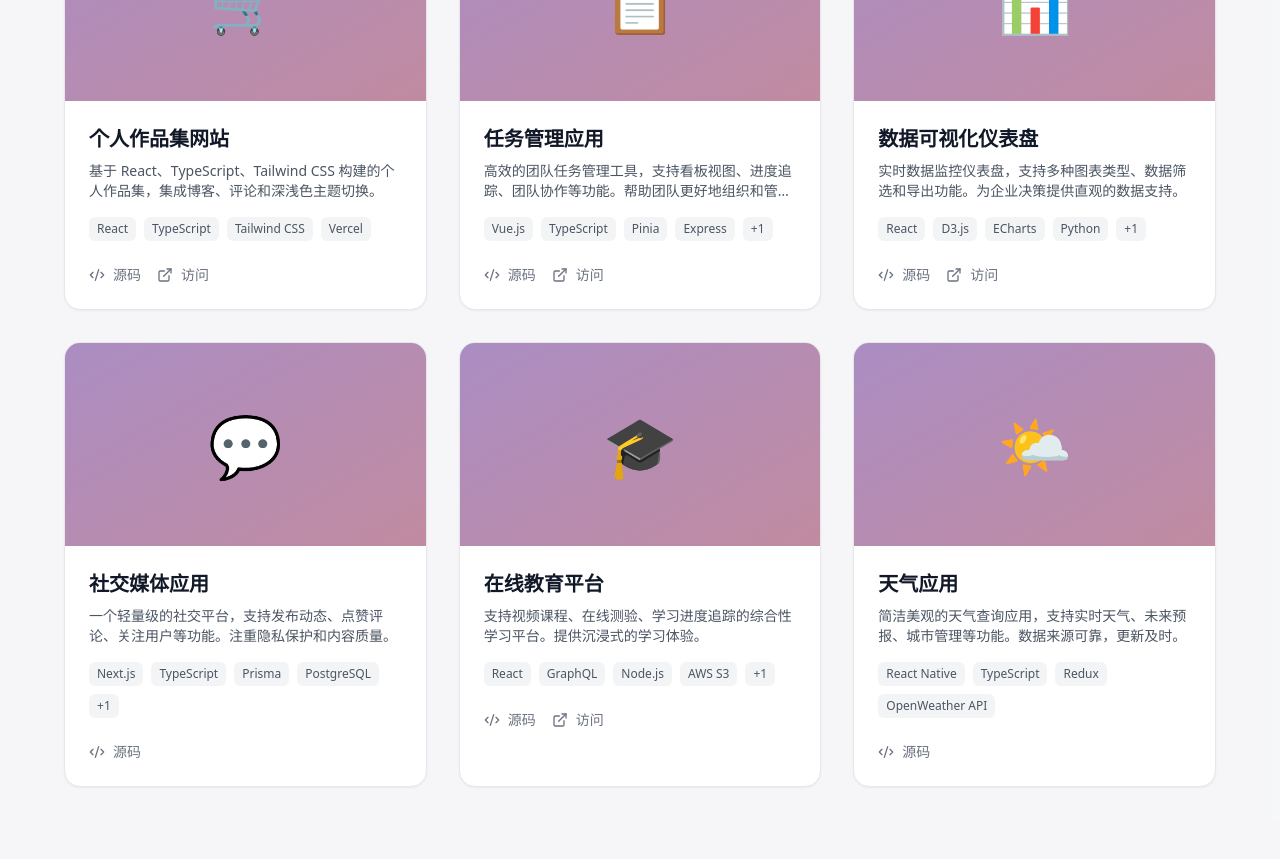
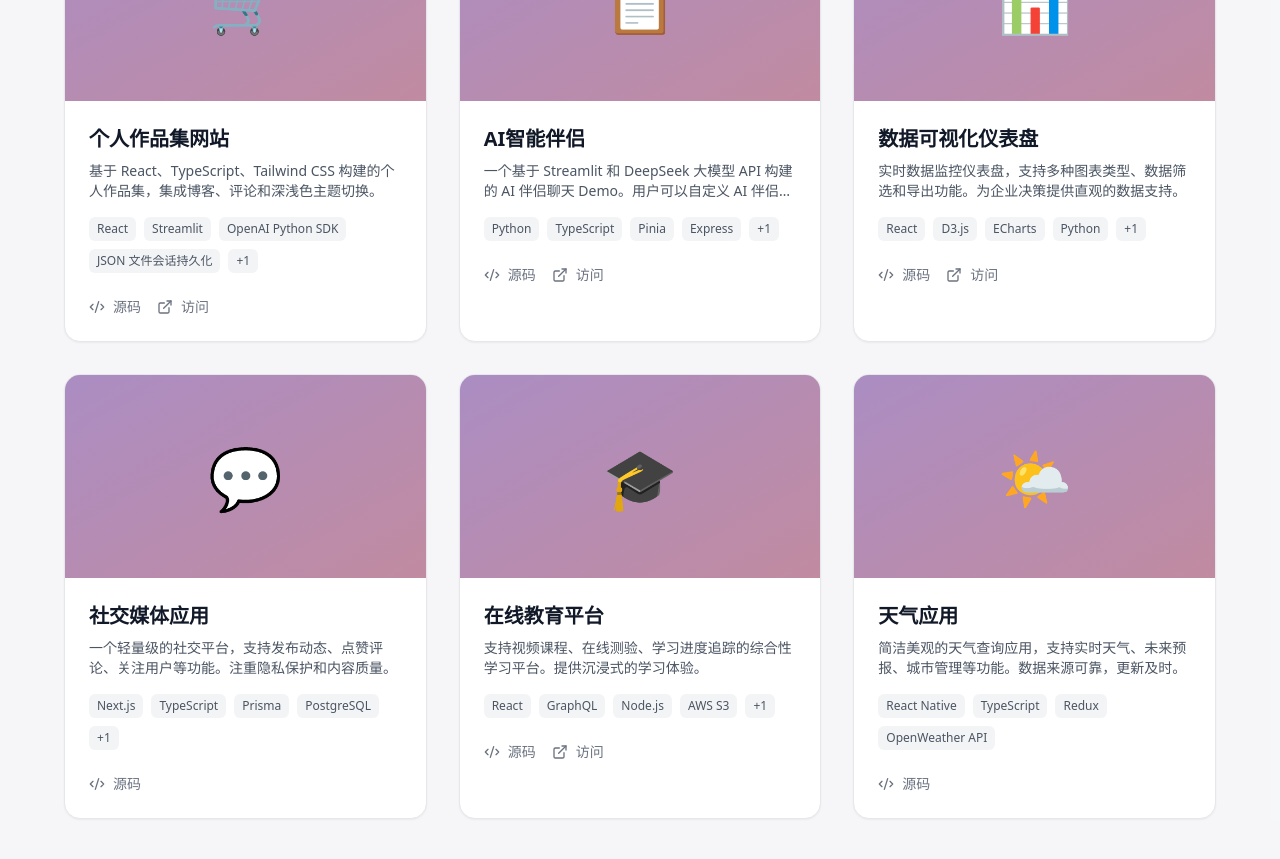
Before and after one commit to hxblue/my-website, a React (Vite) app: page / in a window 1280 px wide. Shown: the part 1720-2579 px from the top of the page. Built offline with nearby package versions, Linux system fonts and the light colour scheme; no server answers.

Commit message:
更新了ai智能伴侣项目介绍

```diff
--- a/src/data/projects.ts
+++ b/src/data/projects.ts
@@ -21,18 +21,18 @@ export const projects: Project[] = [
     name: '个人作品集网站',
     description: '基于 React、TypeScript、Tailwind CSS 构建的个人作品集，集成博客、评论和深浅色主题切换。',
     image: '🛒',
-    techStack: ['React', 'TypeScript', 'Tailwind CSS', 'Vercel'],
+    techStack: ['React', 'Streamlit', 'OpenAI Python SDK', 'JSON 文件会话持久化' ,'DeepSeek API'],
     githubUrl: 'https://github.com/hxblue/my-website',
     liveUrl: 'https://my-website-two-mauve-11.vercel.app',
   },
   {
     id: 2,
-    name: '任务管理应用',
-    description: '高效的团队任务管理工具，支持看板视图、进度追踪、团队协作等功能。帮助团队更好地组织和管理工作。',
+    name: 'AI智能伴侣',
+    description: '一个基于 Streamlit 和 DeepSeek 大模型 API 构建的 AI 伴侣聊天 Demo。用户可以自定义 AI 伴侣的昵称和性格，并在网页端进行多轮对话。',
     image: '📋',
-    techStack: ['Vue.js', 'TypeScript', 'Pinia', 'Express', 'PostgreSQL'],
-    githubUrl: 'https://github.com/example/taskmanager',
-    liveUrl: 'https://tasks-demo.example.com',
+    techStack: ['Python', 'TypeScript', 'Pinia', 'Express', 'PostgreSQL'],
+    githubUrl: 'https://github.com/hxblue/ai-partner',
+    liveUrl: 'https://ai-partner-avpommj9cgqym7ymgz6gsb.streamlit.app',
   },
   {
     id: 3,
```
